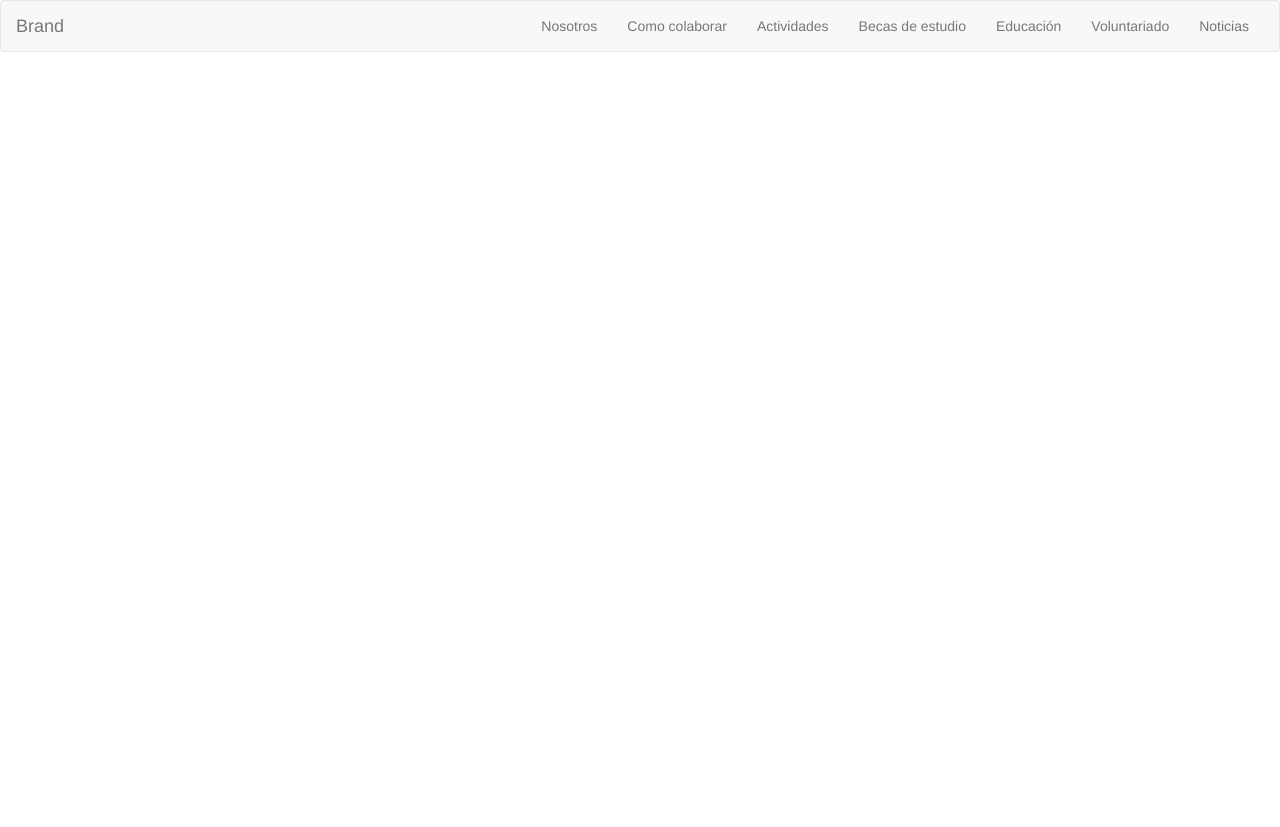
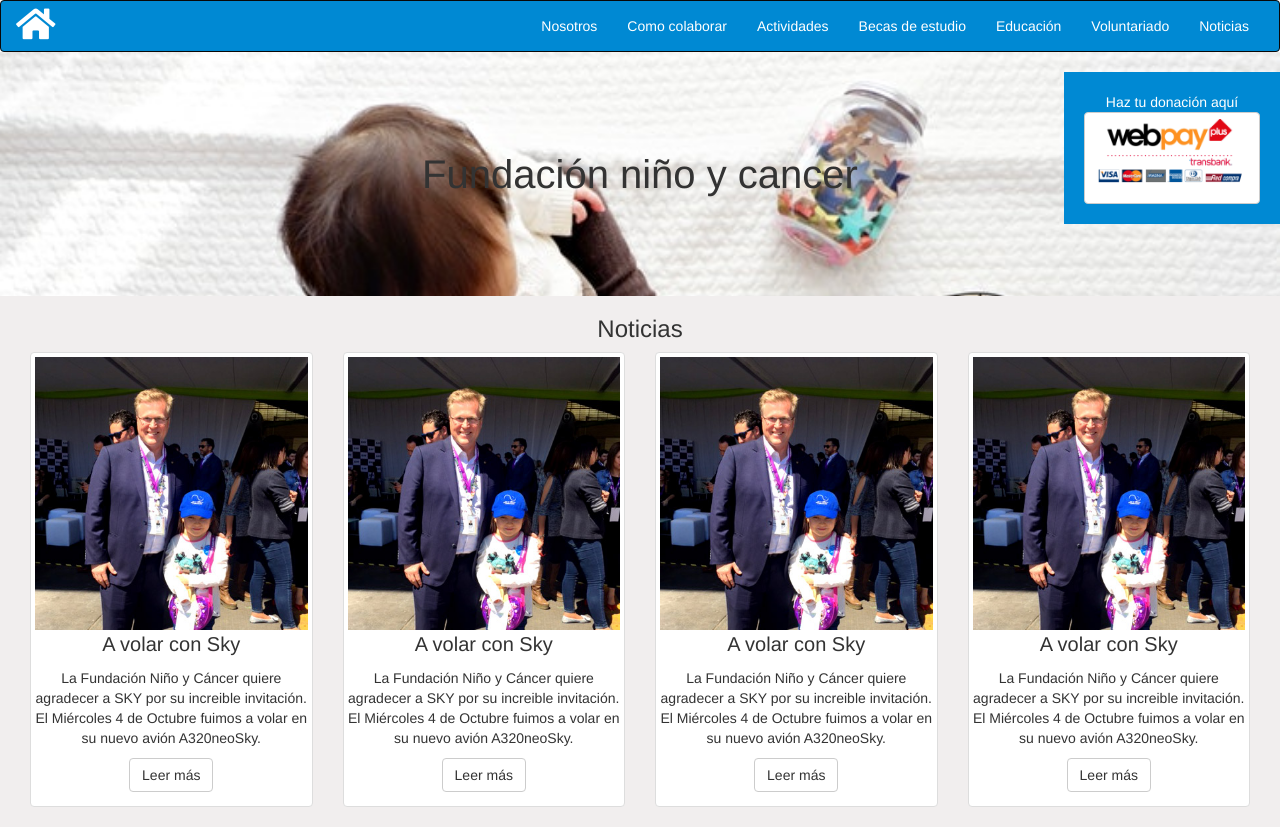
Before and after one commit to saikriel/Pruebahtml, a plain HTML site: page index.html in a window 1280 px wide. Before the commit the page ends 800 px from the top, so only its background shows below. Drawn offline with nearby package versions, Linux system fonts and the light colour scheme.

Commit message:
Add files via upload

```diff
--- a/index.html
+++ b/index.html
@@ -7,13 +7,14 @@
 <link rel="stylesheet" href="https://maxcdn.bootstrapcdn.com/bootstrap/3.3.7/css/bootstrap.min.css" integrity="sha384-BVYiiSIFeK1dGmJRAkycuHAHRg32OmUcww7on3RYdg4Va+PmSTsz/K68vbdEjh4u" crossorigin="anonymous">
 
 <!-- Mi CSS-->
+<link rel="stylesheet" href="https://use.fontawesome.com/releases/v5.4.1/css/all.css" integrity="sha384-5sAR7xN1Nv6T6+dT2mhtzEpVJvfS3NScPQTrOxhwjIuvcA67KV2R5Jz6kr4abQsz" crossorigin="anonymous">
 <link rel="stylesheet" href="style.css">
 
     <title>Fundación niño y cancer</title>
 </head>
 <body>
 <!-- Navbar -->
-<nav class="navbar navbar-default">
+<nav class="navbar navbar-inverse fixed-top nav-main">
     <div class="container-fluid">
       <!-- Brand and toggle get grouped for better mobile display -->
       <div class="navbar-header">
@@ -23,23 +24,78 @@
           <span class="icon-bar"></span>
           <span class="icon-bar"></span>
         </button>
-        <a class="navbar-brand" href="#">Brand</a>
+        <a class="navbar-brand nav-main__brand" href="index.html"><i class="fas fa-home nav-main__home"></i></a>
       </div>
 
       <!-- Collect the nav links, forms, and other content for toggling -->
       <div class="collapse navbar-collapse" id="bs-example-navbar-collapse-1">
         <ul class="nav navbar-nav navbar-right">
-            <li><a href="#">Nosotros</a></li>
+            <li><a href="nosotros.html">Nosotros</a></li>
             <li><a href="#">Como colaborar</a></li>
             <li><a href="#">Actividades</a></li>
             <li><a href="#">Becas de estudio</a></li>
             <li><a href="#">Educación</a></li>
             <li><a href="#">Voluntariado</a></li>
-            <li><a href="#">Noticias</a></li>
+            <li><a href="noticias.html">Noticias</a></li>
         </ul>
       </div><!-- /.navbar-collapse -->
     </div><!-- /.container-fluid -->
   </nav>
+
+<!-- Donaciones-->
+    <div class="donaciones">
+        Haz tu donación aquí
+        <br>
+        <button type="button" class="btn btn-default"><img class="donaciones__img" src="assets/webpay.png" alt="webpay"></button>
+    </div>
+<!-- Banner principal-->
+
+<div class="container-fluid banner">
+<h2 class="banner__content">Fundación niño y cancer</h2>
+</div>
+
+
+
+<div class="container-fluid noticias">
+    <h3>Noticias</h3>
+
+    <div class="col-lg-3 col-md-4 col-sm-12 noticias__content">
+        <div class="thumbnail">
+            <img class="noticias__img img-responsive" src="assets/avolarconsky.jpg" alt="">
+            <p class="noticias__titulo">A volar con Sky</p>
+            <p>La Fundación Niño y Cáncer quiere agradecer a SKY por su increible invitación. El Miércoles 4 de Octubre fuimos a volar en su nuevo avión A320neoSky.</p>
+            <a href="#" class="btn btn-default" role="button">Leer más</a></p>
+        </div>
+    </div>
+    <div class="col-lg-3 col-md-4 col-sm-12 noticias__content">
+            <div class="thumbnail">
+                <img class="noticias__img img-responsive" src="assets/avolarconsky.jpg" alt="">
+                <p class="noticias__titulo">A volar con Sky</p>
+                <p>La Fundación Niño y Cáncer quiere agradecer a SKY por su increible invitación. El Miércoles 4 de Octubre fuimos a volar en su nuevo avión A320neoSky.</p>
+                <a href="#" class="btn btn-default" role="button">Leer más</a></p>
+            </div>
+        </div>
+    <div class="col-lg-3 col-md-4 col-sm-12 noticias__content">
+        <div class="thumbnail">
+            <img class="noticias__img img-responsive" src="assets/avolarconsky.jpg" alt="">
+            <p class="noticias__titulo">A volar con Sky</p>
+             <p>La Fundación Niño y Cáncer quiere agradecer a SKY por su increible invitación. El Miércoles 4 de Octubre fuimos a volar en su nuevo avión A320neoSky.</p>
+             <a href="#" class="btn btn-default" role="button">Leer más</a></p>
+        </div>
+     </div>
+            <div class="col-lg-3 col-md-4 col-sm-12 noticias__content">
+                    <div class="thumbnail">
+                        <img class="noticias__img img-responsive" src="assets/avolarconsky.jpg" alt="">
+                        <p class="noticias__titulo">A volar con Sky</p>
+                        <p>La Fundación Niño y Cáncer quiere agradecer a SKY por su increible invitación. El Miércoles 4 de Octubre fuimos a volar en su nuevo avión A320neoSky.</p>
+                        <a href="#" class="btn btn-default" role="button">Leer más</a></p>
+                    </div>
+            </div>
+
+</div>
+
+
+
 
 <!-- Jquery -->
 <script src="https://code.jquery.com/jquery-3.3.1.slim.min.js" integrity="sha256-3edrmyuQ0w65f8gfBsqowzjJe2iM6n0nKciPUp8y+7E=" crossorigin="anonymous"></script>
--- a/style.css
+++ b/style.css
@@ -0,0 +1,67 @@
+.nav-main {
+    background-color: #0089d3;
+}
+nav.navbar-inverse .nav li a {
+    color: white;
+}
+.nav-main__home {
+    color: white;
+    font-size: 3.5rem;
+}
+.nav-main__brand {
+    padding-top: 0.5rem;
+}
+.banner {
+    background-image: url(assets/banner.jpeg);
+    background-repeat: no-repeat;
+    background-size: cover;
+    padding: 100px;
+    margin-top: -20px;
+}
+.banner__content {
+    text-align: center;
+    font-size: 4rem;
+    margin: auto 10rem auto 10rem;
+
+}
+.noticias {
+text-align: center;
+background-color: rgb(241, 238, 238);
+
+}
+.noticias__content {
+    box-sizing: border-box;
+}
+.noticias__titulo{
+    text-align: center;
+    font-size: 2rem;
+    font-style: bold;
+}
+.noticias__img {
+display: block;
+margin-top: auto;
+}
+.objetivos__content {
+    padding-top: 10px;
+}
+
+@media (min-width: 780px) {
+    .donaciones {
+        display: block;
+        position: fixed;
+        right: 0;
+        background-color: #0089d3;
+        padding: 20px;
+        color: white;
+        text-align: center;
+        z-index: 1;
+    }
+    .donaciones__img {
+        width: 150px;
+    }
+}
+@media (max-width: 781px) {
+    .donaciones {
+        display: none;
+    }
+}
```
Also changed, not shown: assets/avolarconsky.jpg (added), assets/banner.jpeg (added), assets/logo.jpeg (added), assets/noticia2.jpg (added), assets/objetivo1.jpg (added), assets/objetivo2.jpg (added), assets/objetivo3.jpg (added), assets/objetivo4.jpg (added), assets/webpay.png (added).
